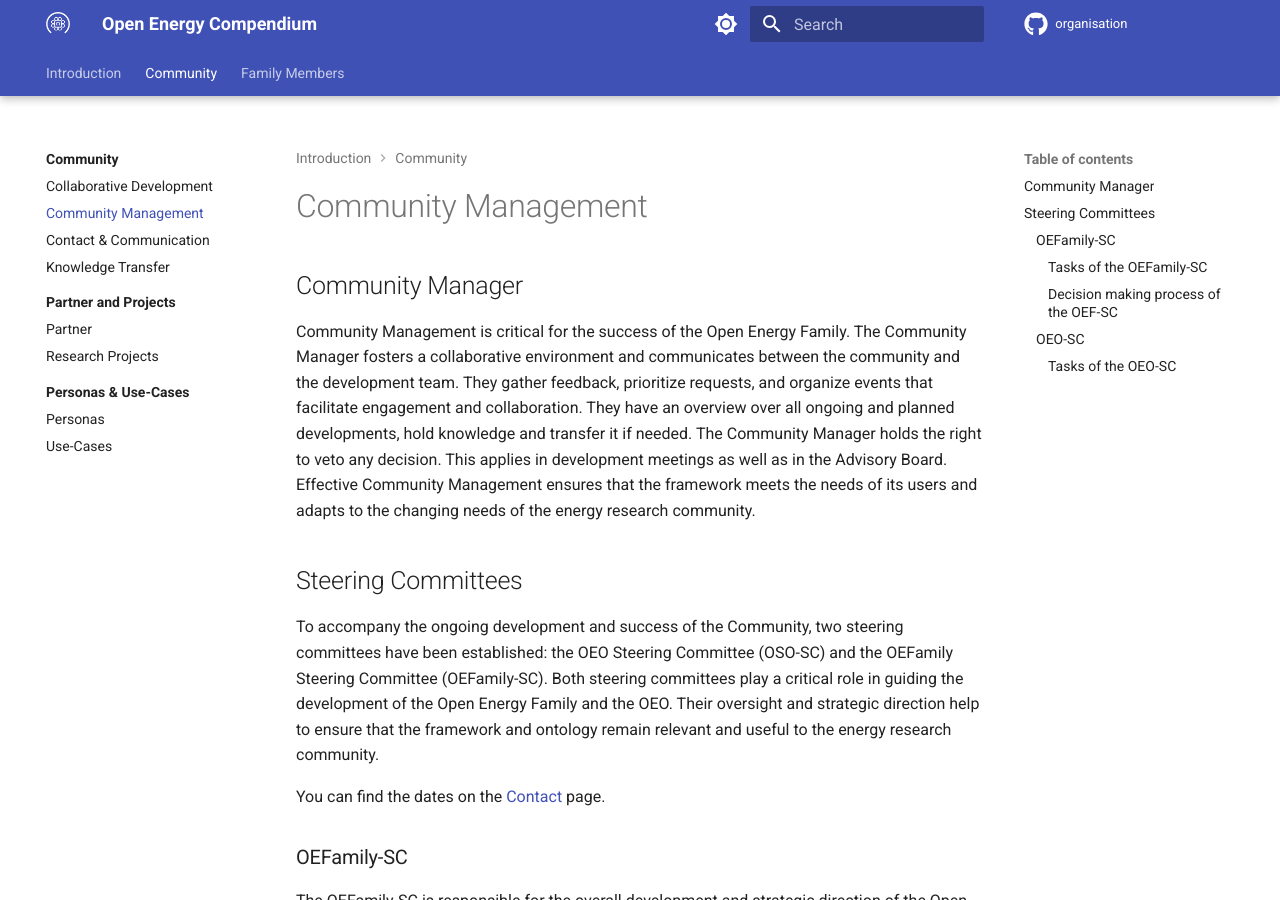
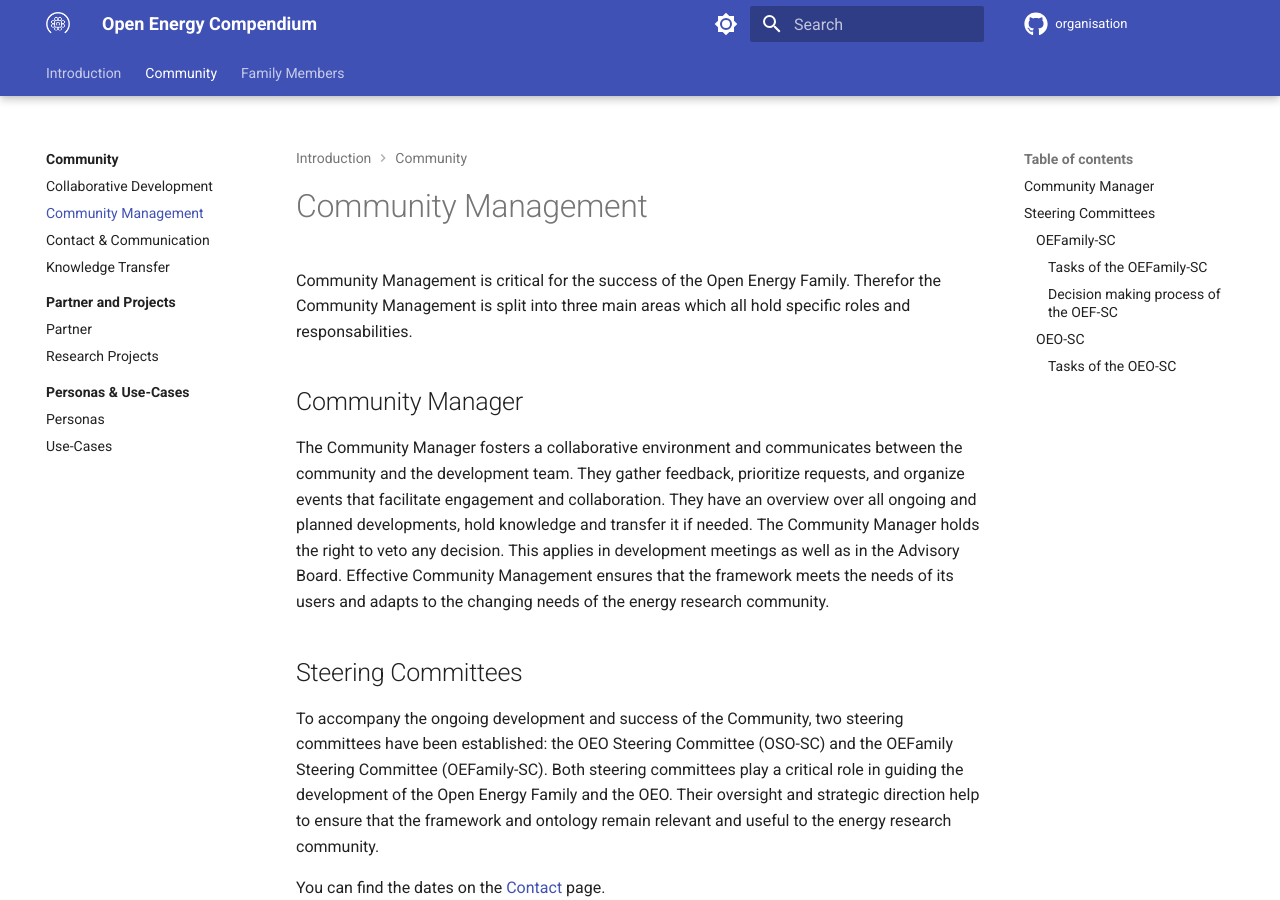
Before and after one commit to OpenEnergyPlatform/organisation, an MkDocs documentation site: the page built from compendium/family_community/community_management.md, in a window 1280 px wide and 900 px high. Built offline with MkDocs 1.6.1 and Material for MkDocs 9.7.7, drawn with Linux system fonts in a browser that asks for light colours; comment, search, counter and statistics services are not loaded.

Commit message:
Add introduction #96

```diff
--- a/compendium/family_community/community_management.md
+++ b/compendium/family_community/community_management.md
@@ -1,8 +1,9 @@
 # Community Management
+
+Community Management is critical for the success of the Open Energy Family. Therefor the Community Management is split into three main areas which all hold specific roles and responsabilities.
 
 ## Community Manager
 
-Community Management is critical for the success of the Open Energy Family.
 The Community Manager fosters a collaborative environment and communicates
 between the community and the development team. They gather feedback,
 prioritize requests, and organize events that facilitate engagement and
@@ -55,6 +56,7 @@ to exchange information and review planned and completed tasks.
     - Identifying future areas of application and integrating new technologies and developments
 
 #### Decision making process of the OEF-SC
+
 Before every decision there were enough information given to all members of the OEF-SC to make an informed decision on the issue at hand. Every institute, represented through a present member at the meeting, has one vote. One can vote in favor or against the proposal or sustain. The proposal is agreed to when more than have of the votes are in favor of it. Only the Community Manager has the power to veto an otherwise accepted proposal.
 
 ### OEO-SC
@@ -72,3 +74,5 @@ through GitHub.
 3. Networking to external ontology development teams and with the OEO user community
 4. Foster exchange and discussions
 5. Arbitration and decision board
+
+##
```
